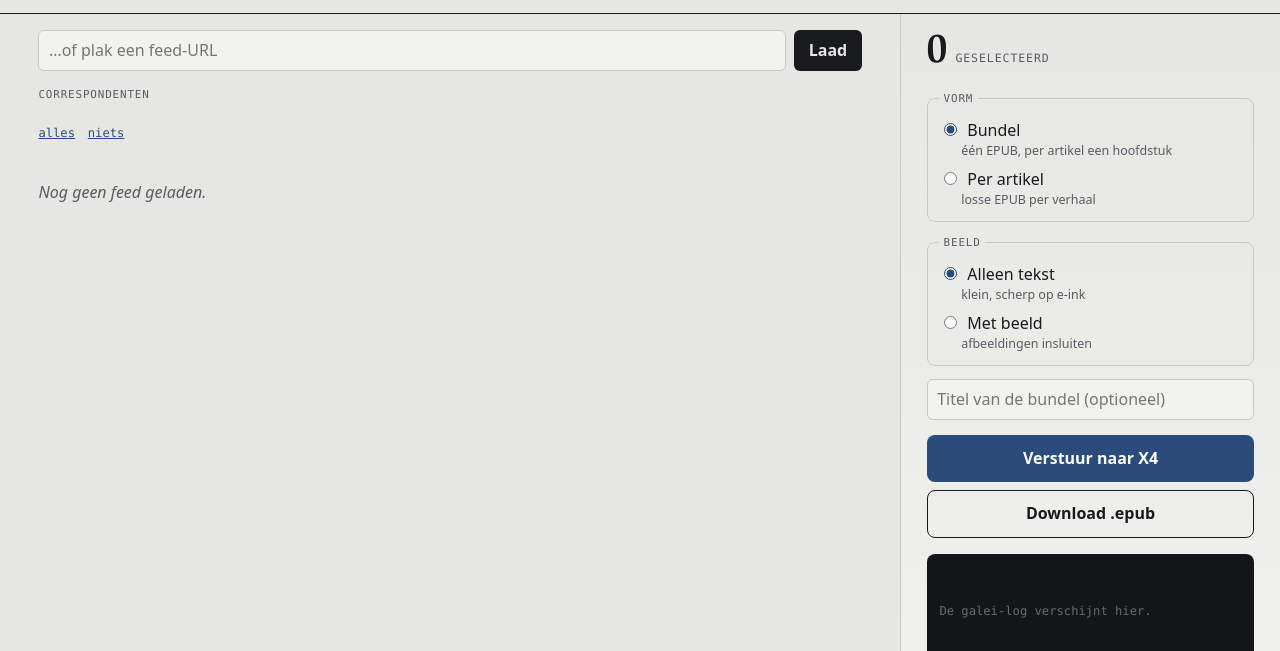
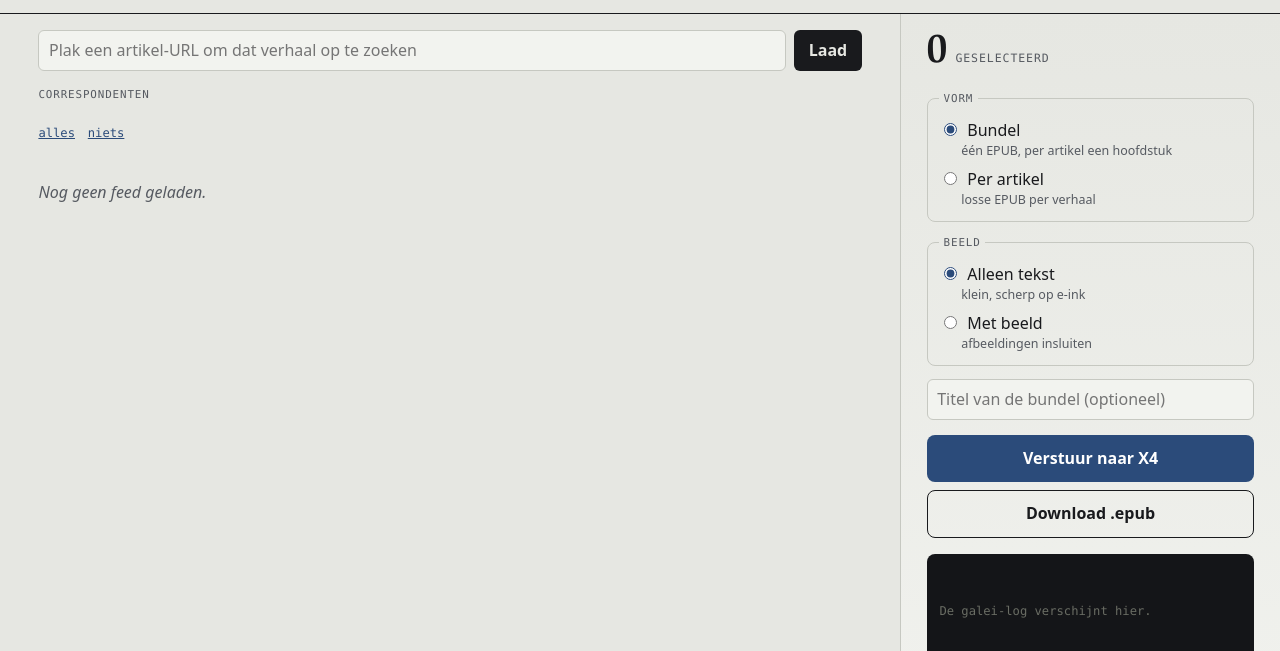
Before and after one commit to BasEijs/leesmap, a website: page src/public/index.html in a window 1280 px wide. Shown: the part 149-800 px from the top of the page. Drawn offline with Linux system fonts and the light colour scheme; no server answers.

Commit message:
leesmap: clarify feed-URL box hints at pasting an article URL
The "…of plak een feed-URL" copy made sense next to the old dropdown; with the
dropdown gone it read oddly. Point at the actual behaviour instead: pasting an
article URL loads that single article.

Co-Authored-By: Claude Opus 4.8 <noreply@anthropic.com>

```diff
--- a/src/public/index.html
+++ b/src/public/index.html
@@ -26,7 +26,7 @@
   <!-- FEED -->
   <section class="feed" aria-label="Feed">
     <div class="feed-head">
-      <input id="feed-url" type="url" placeholder="…of plak een feed-URL" />
+      <input id="feed-url" type="url" placeholder="Plak een artikel-URL om dat verhaal op te zoeken" />
       <button id="btn-load">Laad</button>
       <select id="feed-select" aria-label="Opgeslagen feed" hidden></select>
     </div>
```
